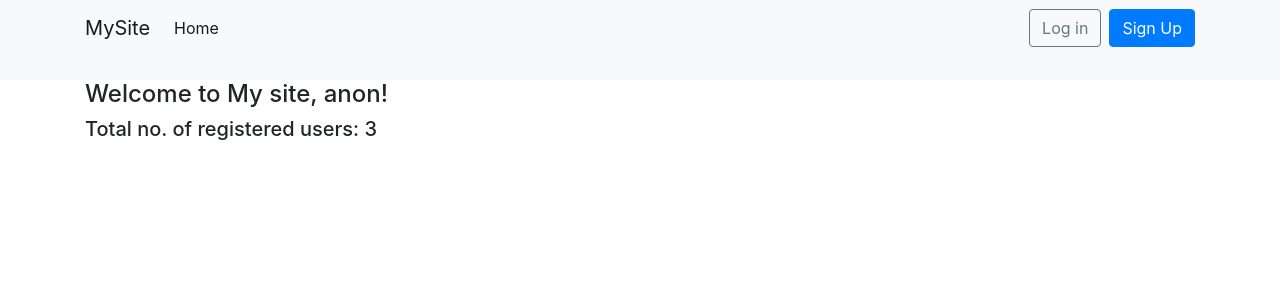
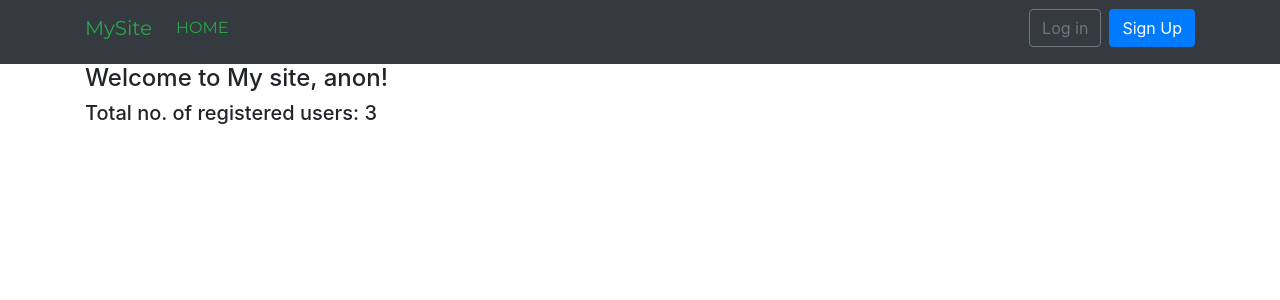
Before and after one commit to agpranjal/Auth-System, a Django app: page / in a window 1280 px wide. Shown: the top 300 px of the page. Run offline with Django 3.2, Linux system fonts and the light colour scheme; data comes from the database, SQL or seed files in the repository; some libraries are stand-ins or nearby versions.

Commit message:
NAV CHANGED

```diff
--- a/authapp/templates/base.html
+++ b/authapp/templates/base.html
@@ -7,8 +7,9 @@
     <meta name="viewport" content="width=device-width, initial-scale=1, shrink-to-fit=no">
 
     <!-- Bootstrap CSS -->
-    <link rel="stylesheet" href="https://stackpath.bootstrapcdn.com/bootstrap/4.4.1/css/bootstrap.min.css"
-        integrity="sha384-Vkoo8x4CGsO3+Hhxv8T/Q5PaXtkKtu6ug5TOeNV6gBiFeWPGFN9MuhOf23Q9Ifjh" crossorigin="anonymous">
+    <link rel="stylesheet" href="https://stackpath.bootstrapcdn.com/bootstrap/4.4.1/css/bootstrap.min.css" integrity="sha384-Vkoo8x4CGsO3+Hhxv8T/Q5PaXtkKtu6ug5TOeNV6gBiFeWPGFN9MuhOf23Q9Ifjh" crossorigin="anonymous">
+    <link href="https://fonts.googleapis.com/css?family=Montserrat&display=swap" rel="stylesheet">
+
 
     <title>Welcome</title>
 
@@ -20,9 +21,9 @@
 </head>
 
 <body>
-    <nav class="navbar navbar-expand-lg navbar-light bg-light">
-        <div class="container mb-4">
-            <a class="navbar-brand" href="/">MySite</a>
+    <nav class="navbar navbar-expand-lg navbar-light bg-dark">
+        <div class="container mb-2">
+            <a class="navbar-brand text-success" style="font-family: 'Montserrat', sans-serif;" href="/">MySite</a>
             <button class="navbar-toggler" type="button" data-toggle="collapse" data-target="#navbarSupportedContent"
                 aria-controls="navbarSupportedContent" aria-expanded="false" aria-label="Toggle navigation">
                 <span class="navbar-toggler-icon"></span>
@@ -31,15 +32,13 @@
             <div class="collapse navbar-collapse" id="navbarSupportedContent">
                 <ul class="navbar-nav mr-auto">
                     <li class="nav-item active">
-                        <a class="nav-link" href="/">Home <span class="sr-only">(current)</span></a>
+                        <a class="nav-link text-success" style="font-family: 'Montserrat', sans-serif;" href="/">HOME <span class="sr-only">(current)</span></a>
                     </li>
                     {%if user.is_authenticated%}
                     <li class="nav-item">
                         <a class="nav-link" href="{%url 'secret' %}">Secret page</a>
                     </li>
                     {%endif%}
-
-
                 </ul>
 
                 {%if user.is_authenticated%}
@@ -56,8 +55,8 @@
                             <a class="dropdown-item" href="{%url 'logout' %}">Log out</a>
                         </div>
                     </li>
+                </ul>
 
-                </ul>
 
 
 
```
